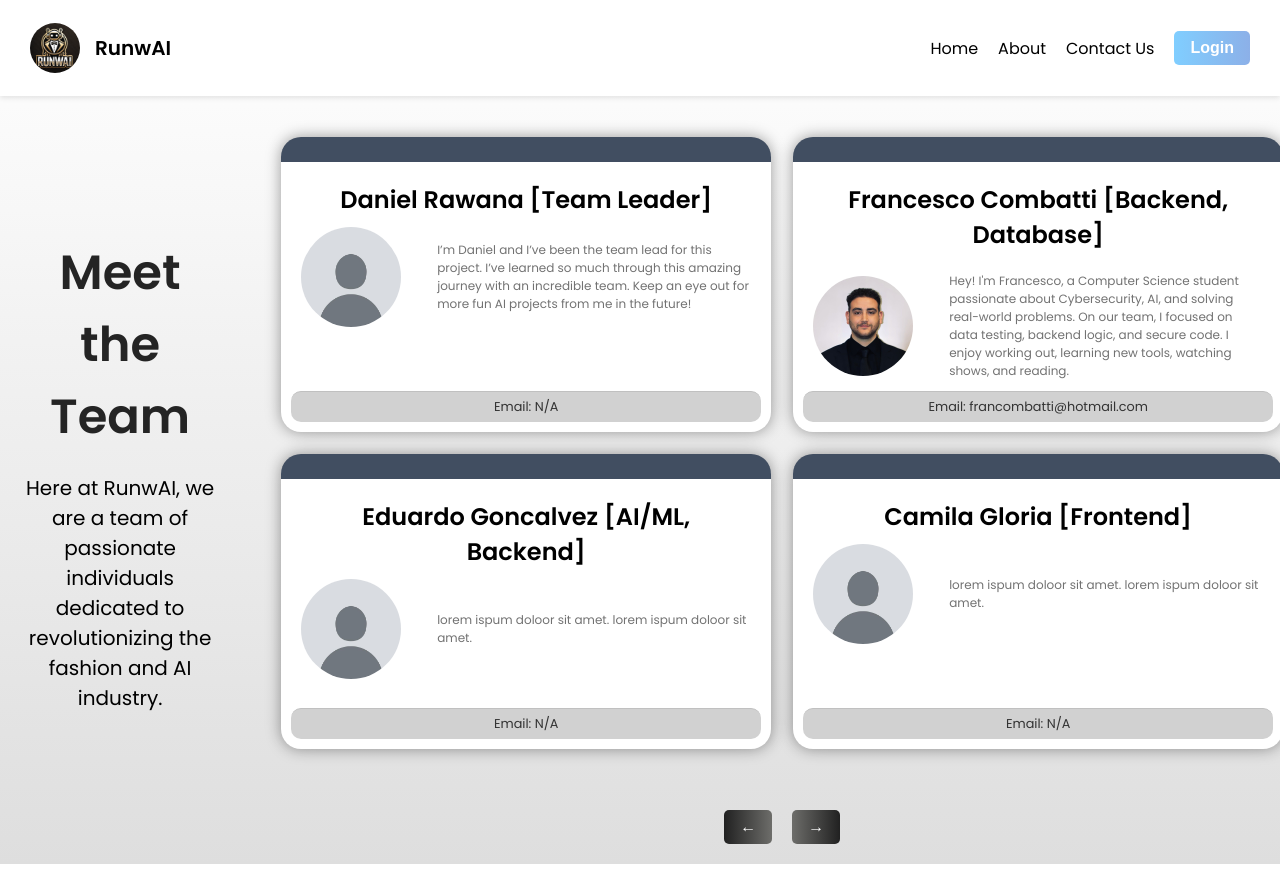
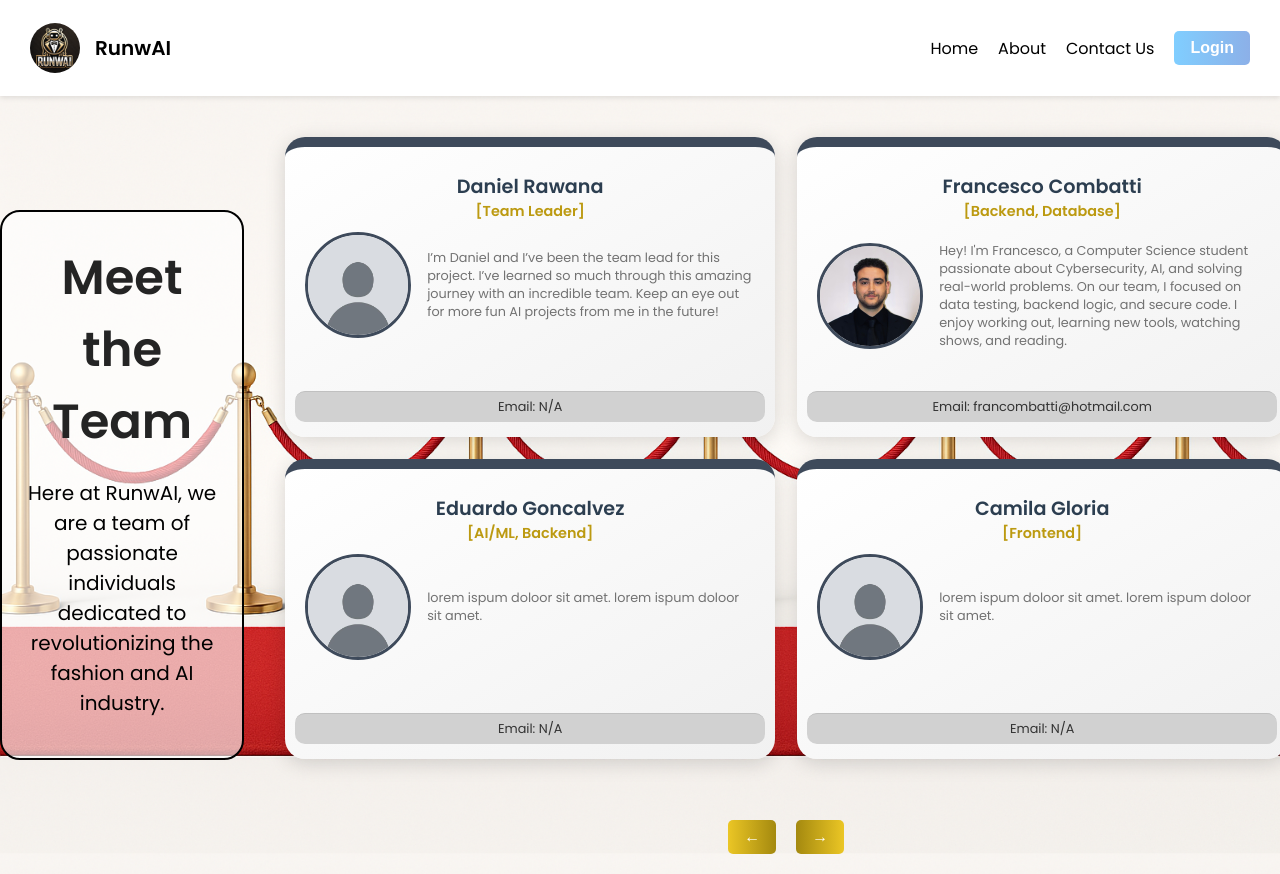
Before and after one commit to daniel-rawana/outfit-ai, a React (Create React App) app in the folder frontend/: page /contact in a window 1280 px wide. Shown: the top 874 px of the page. Built offline with nearby package versions, Linux system fonts and the light colour scheme.

Commit message:
Added borders to contact card images and added hover animation. Added background image. Added border and background to header container. Reformatted name and role layout. Changed color of buttons.

```diff
--- a/frontend/src/contact-us.js
+++ b/frontend/src/contact-us.js
@@ -64,7 +64,7 @@ const teamMembers = [
   },
   {
     id: 10,
-    name: "Laisha Brez",
+    name: "Laisha Bravo",
     role: "Frontend",
     blurb: "lorem ispum doloor sit amet.",
   },
@@ -143,7 +143,9 @@ const TeamSlider = () => {
             .map((member) => (
               <td key={member.id}>
                 <div className="member">
-                  <h2 id="member-info-text">{member.name} [{member.role}]</h2>
+                  <h2 id="member-info-text">{member.name}
+                    <span className="role">[{member.role}]</span>
+                  </h2>
                   <div className="blurb">
                     <img src={getHeadshot(member.img)} alt={member.name} />
                     <p id='blurb-text'>{member.blurb}</p>
--- a/frontend/src/styling/contact-us.css
+++ b/frontend/src/styling/contact-us.css
@@ -1,7 +1,10 @@
 body {
     font-family: 'Poppins', sans-serif;
     margin: 0;
-    background: linear-gradient(to bottom, #ffffff, #dedede);
+    /*background: linear-gradient(145deg, #e0eafc, #cfdef3);*/
+    background: url('../assets/background.png') no-repeat center center fixed;
+    background-size: cover;
+
 }
 
 .main-content {
@@ -10,14 +13,18 @@ body {
 }
 
 .header-container {
+    background-color: #ffffff9c;
+    border: 2px solid black;
+    border-radius: 20px;
     text-align: center;
     margin: 0 auto;
     padding: 20px;
-    max-width: 500px;
+    max-width: 600px;
 }
 .header-container p {
     font-size: 20px;
 }
+
 .team-members {
     max-width: 90%;
     margin: 0 auto;
@@ -45,16 +52,21 @@ td {
 
 .member {
     width: 450px;
-    height: 250px;
+    min-height: 260px;
     display: flex;
     flex-direction: column;
     align-items: center;
-    padding: 10px 20px;
-    border-top: 25px solid rgb(65, 78, 97);
+    padding: 15px 20px;
     border-radius: 20px;
-    background-color: rgb(255, 255, 255);
-    box-shadow: rgba(0, 0, 0, 0.39) 0px 0px 15px 0px;
-    transition: transform 0.3s ease;
+    background: linear-gradient(to bottom right, #ffffff, #f1f1f1);
+    border-top: 10px solid #3e4a5b;
+    box-shadow: 0 4px 20px rgba(0, 0, 0, 0.15);
+    transition: all 0.3s ease-in-out;
+}
+
+.member:hover {
+    transform: scale(1.03);
+    box-shadow: 0 8px 30px rgba(0, 0, 0, 0.25);
 }
 
 .blurb {
@@ -68,26 +80,37 @@ td {
 .blurb img {
     width: 100px;
     height: 100px;
-    border-width: 4px;
+    aspect-ratio: 1 / 1;
+    object-fit: cover;
     border-radius: 50%;
-    margin-right: 20px;
-    object-fit: cover;
-    aspect-ratio: 1/1;
+    border: 3px solid #3e4a5b;
+    transition: transform 0.3s ease;
 }
-div{
+
+.blurb img:hover {
+    transform: scale(1.1);
+}
+
+div {
     font-family: Poppins, sans-serif;
 }
 
 #member-info-text {
-    font-size: 1.5rem;
-    color: #000000;
+    font-size: 1.2rem;
+    color: #2c3e50;
     text-align: center;
     margin: 10px 0;
     width: 100%;
 }
 
+#member-info-text span.role {
+    display: block;
+    font-size: 0.9rem;
+    color: #bc9a11;
+}
+
 #blurb-text {
-    font-size: 0.75rem;
+    font-size: 0.8rem;
     color: #727272;
     text-align: left;
     margin: 10px 0;
@@ -112,13 +135,10 @@ div{
     margin-top: auto;
     text-align: center;
     border-radius: 10px;
+    cursor: default;
 }
 
-
-.member:hover {
-    transform: scale(1.05);
-}
-
+  /* Navigation Buttons */
 .prev-btn, .next-btn {
     border: none;
     padding: 8px 16px;
@@ -131,10 +151,10 @@ div{
 }
 
 .prev-btn {
-    background: linear-gradient(to right, #212121, #6d6d6a);
+    background: linear-gradient(to right, #ebc625, #a4890f);
 }
-.next-btn{
-    background: linear-gradient(to left, #212121, #6d6d6a);
+.next-btn {
+    background: linear-gradient(to left, #ebc625, #a4890f);
 }
 
 .btn-div {
@@ -147,7 +167,25 @@ div{
 /* Responsive adjustments */
 @media (max-width: 1024px) {
     tr {
-        flex-direction: column;
-        align-items: center;
+      flex-direction: column;
+      align-items: center;
+    }
+    .blurb {
+      flex-direction: column;
+      text-align: center;
+    }
+
+    #blurb-text {
+      text-align: center;
+      font-size: 0.85rem;
+    }
+
+    .member {
+      width: 90%;
+      height: auto;
+    }
+
+    .blurb img {
+      margin: 0 auto;
     }
 }
```
Also changed, not shown: frontend/src/assets/background.png (added).
